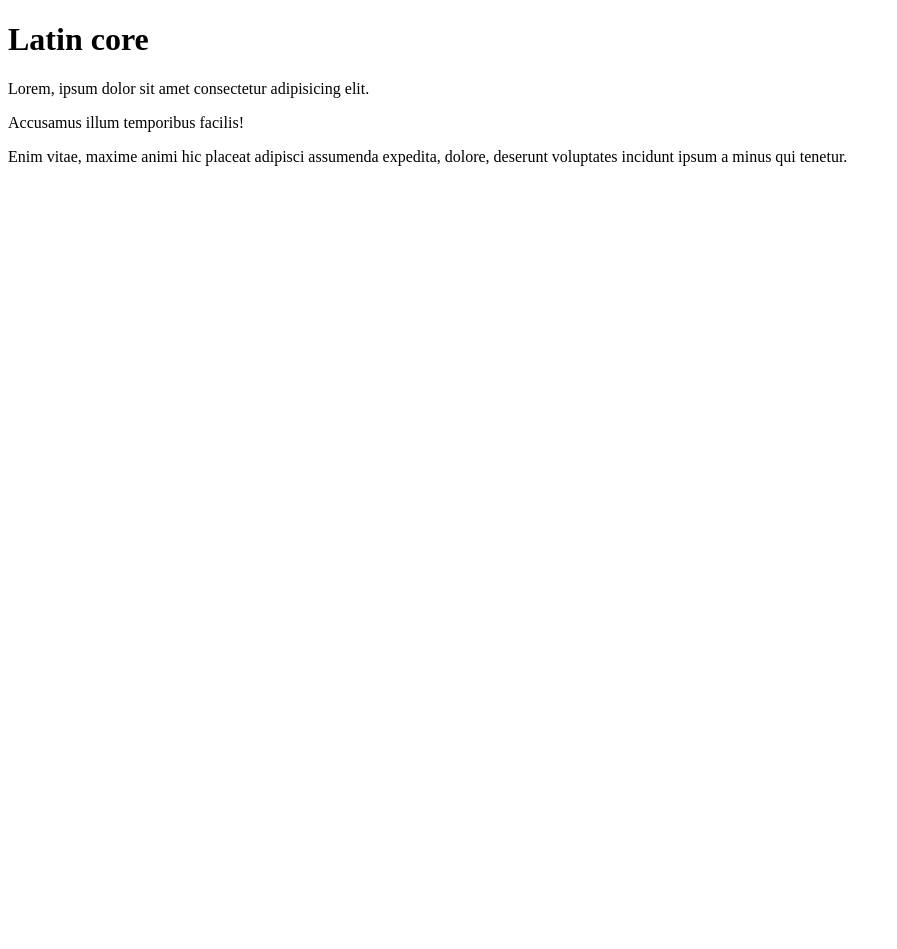
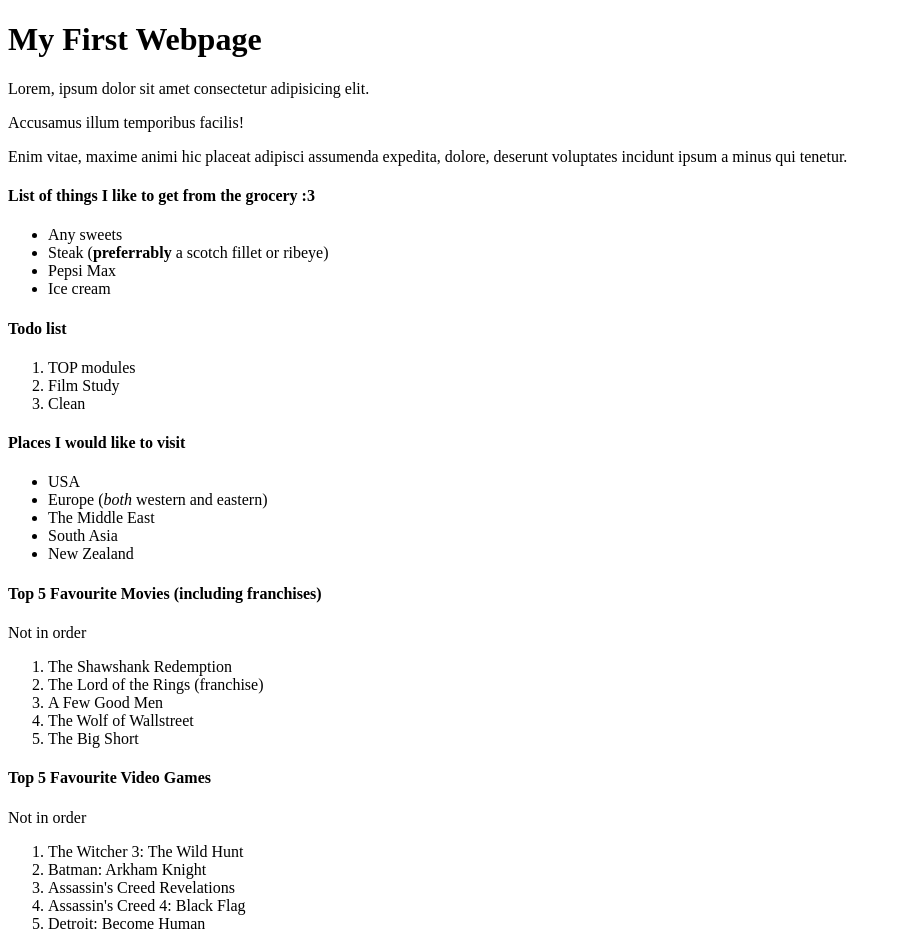
Before and after one commit to Sani-JMP/git_test, a plain HTML site: page html-boilerplate/index.html in a window 1280 px wide. Shown: the whole page, without its empty margins (0-897 px from the left). Before the commit the page ends 800 px from the top, so only its background shows below. Drawn offline with Linux system fonts and the light colour scheme.

Commit message:
TOP html exercise

```diff
--- a/html-boilerplate/index.html
+++ b/html-boilerplate/index.html
@@ -6,9 +6,54 @@
     <title>My First Webpage</title>
 </head>
 <body>
-    <h1>Latin core</h1>
+    <h1>My First Webpage</h1>
     <p>Lorem, ipsum dolor sit amet consectetur adipisicing elit.</p>
     <p>Accusamus illum temporibus facilis!</p>
     <p>Enim vitae, maxime animi hic placeat adipisci assumenda expedita, dolore, deserunt voluptates incidunt ipsum a minus qui tenetur.</p>
+
+    <p><h4>List of things I like to get from the grocery :3</h4>
+        <ul>
+            <li>Any sweets</li>
+            <li>Steak (<strong>preferrably</strong> a scotch fillet or ribeye)</li>
+            <li>Pepsi Max</li>
+            <li>Ice cream</li>
+        </ul>
+    </p>
+    <p><h4>Todo list</h4>
+        <ol>
+            <li>TOP modules</li>
+            <li>Film Study</li>
+            <li>Clean</li>
+        </ol>
+    </p>
+    <p><h4>Places I would like to visit</h4>
+        <ul>
+            <li>USA</li>
+            <li>Europe (<em>both</em> western and eastern)</li>
+            <li>The Middle East</li>
+            <li>South Asia</li>
+            <li>New Zealand</li>
+        </ul>
+    </p>
+    <p> <h4>Top 5 Favourite Movies (<strong>including</strong> franchises)</h4>
+        Not in order
+        <ol>
+            <li>The Shawshank Redemption</li>
+            <li>The Lord of the Rings (franchise)</li>
+            <li>A Few Good Men</li>
+            <li>The Wolf of Wallstreet</li>
+            <li>The Big Short</li>
+        </ol>
+    </p>
+    <p> <h4>Top 5 Favourite Video Games</h4>
+        Not in order
+        <ol>
+            <li>The Witcher 3: The Wild Hunt</li>
+            <li>Batman: Arkham Knight</li>
+            <li>Assassin's Creed Revelations</li>
+            <li>Assassin's Creed 4: Black Flag</li>
+            <li>Detroit: Become Human</li>
+        </ol>
+    </p>
 </body>
 </html>
```
